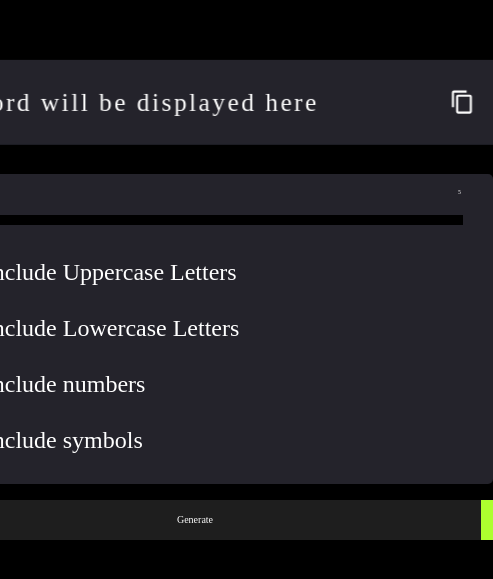
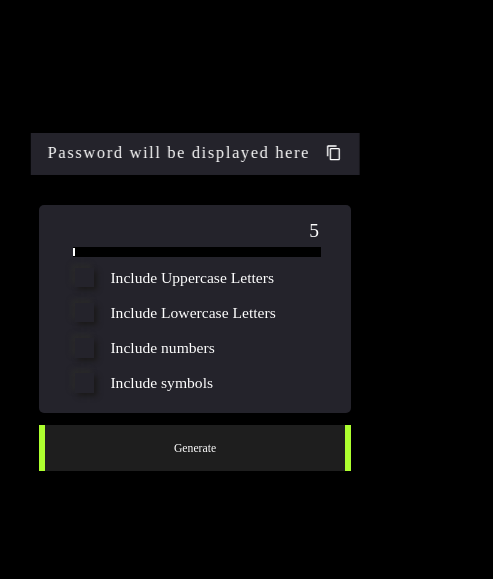
Before and after one commit to Uchiha-Itachi0/Mai_Kisi_Ko_Development_nahi_pdhta, a Next.js app in the folder Web Development/password-generator/: page / in a window 390 px wide. Shown: the part 129-708 px from the top of the page, 493 px wide, since content can reach past the window. Built offline with nearby package versions, Linux system fonts and the light colour scheme.

Commit message:
Added responsiveness

```diff
--- a/Web Development/password-generator/Components/Button.tsx
+++ b/Web Development/password-generator/Components/Button.tsx
@@ -68,7 +68,7 @@ const ButtonStyled = styled.div<styleProps>`
     position: absolute;
     z-index: 1;
     transition: .5s;
-    font-size: max(10px, 1vw);
+    font-size: max(10px, 1.5vw);
 
     &:nth-child(1){
       transition-delay: .2s;
@@ -81,7 +81,12 @@ const ButtonStyled = styled.div<styleProps>`
     }
   }
 
-
+  @media only screen and (max-width: 800px){
+    padding: 1.2em;
+    h1{
+      font-size: 3vw;
+    }
+  }
 `;
 const Button: NextPage<Props> = ({
     WIDTH = "5vw",
--- a/Web Development/password-generator/Components/Card.tsx
+++ b/Web Development/password-generator/Components/Card.tsx
@@ -10,10 +10,11 @@ import generatePassword from "../utils/password_generator";
 const CardStyle = styled.div`
     display: flex;
     flex-direction: column;
-    gap: 2em;
+    gap: 2.5vw;
+    width: max(300px, 40vw);
     .card_display_password{
-      background: #24232B;
-      height: 80px;
+      background: transparent;
+      height: max(80px, 5vw);
       position: relative;
     }
   .card_display_mid{
@@ -25,7 +26,7 @@ const CardStyle = styled.div`
     .card_display_mid_range_container{
       display: flex;
       justify-content: space-between;
-      margin-bottom: 1em;
+      margin-bottom: 1vw;
 
       h1{
         font-size: 1.5vw;
@@ -34,7 +35,9 @@ const CardStyle = styled.div`
     }
 
     .card_display_mid_checkbox_container{
-      margin-top: 1em;
+      display: flex;
+      flex-direction: column;
+      margin-top: 1vw;
     }
   }
   .card_button{
@@ -42,6 +45,37 @@ const CardStyle = styled.div`
     justify-content: center;
     align-items: center;
     height: 2vw;
+  }
+
+  @media only screen and (max-width: 800px) {
+    gap: 2em;
+    width: 60vw;
+
+    .card_display_mid{
+      .card_display_mid_range_container{
+        h1{
+          font-size: 3vw;
+        }
+      }
+    }
+  }
+  @media only screen and (max-width: 450px) {
+    width: 80vw;
+    .card_display_password{
+      height: 10vw;
+      background: transparent;
+    }
+
+    .card_display_mid{
+      .card_display_mid_range_container{
+        h1{
+          font-size: 5vw;
+        }
+      }
+      .card_display_mid_checkbox_container{
+        gap: 2vw;
+      }
+    }
   }
 
 `;
--- a/Web Development/password-generator/Components/CheckBox.tsx
+++ b/Web Development/password-generator/Components/CheckBox.tsx
@@ -3,11 +3,11 @@ import styled from "styled-components";
 import { useState, Dispatch, SetStateAction, MouseEvent } from "react";
 const CheckBoxStyle = styled.div`
     .check_box_container{
-      width: 500px;
-      padding: 1em;
+      width: 100%;
+      padding: 1vw;
       display: flex;
       flex-direction: row;
-      gap: 2em;
+      gap: 2vw;
 
       .check_box_container_checkbox{
         width: 2vw;
@@ -27,11 +27,43 @@ const CheckBoxStyle = styled.div`
         align-items: center;
 
         h1{
-          font-size: max(1.5vw, 1.5em);
+          font-size: max(1.5vw, 1em);
         }
       }
     }
 
+  @media only screen and (max-width: 800px) {
+    .check_box_container{
+      gap: 2em;
+
+      .check_box_container_checkbox{
+        width: 4vw;
+        height: 4vw;
+      }
+
+      .check_box_container_heading_container{
+        h1{
+          font-size: 3vw;
+        }
+      }
+    }
+  }
+  @media only screen and (max-width: 450px) {
+    .check_box_container{
+      gap: 1em;
+
+      .check_box_container_checkbox{
+        width: 5vw;
+        height: 5vw;
+      }
+
+      .check_box_container_heading_container{
+        h1{
+          font-size: 4vw;
+        }
+      }
+    }
+  }
 `;
 interface checkbox{
     lowercase: boolean;
--- a/Web Development/password-generator/Components/DisplayPassword.tsx
+++ b/Web Development/password-generator/Components/DisplayPassword.tsx
@@ -47,16 +47,17 @@ const StyledDisplayPassword = styled.div<styleProps>`
       color: ${({COLOR}) => COLOR};
       position: absolute;
       inset: 0;
-      padding: 1em 2em;
+      padding: 2vw 3.2vw;
       z-index: 1;
       transform: translateZ(50px);
 
       .display_password_container_copy_icon{
         cursor: pointer;
+        font-size: max(1.5em, 1.5vw);
       }
 
       h1{
-        font-size: max(1.5vw, 1.5em);
+        font-size: max(1.5vw, 1em);
         letter-spacing: .1em;
       }
     }
@@ -64,6 +65,35 @@ const StyledDisplayPassword = styled.div<styleProps>`
     .display_password_container_back{
       transform: rotateX(180deg);
 
+    }
+  }
+
+  @media screen and (max-width: 800px){
+    .display_password{
+      .display_password_container{
+        padding: .1em 1em;
+
+        h1{
+          font-size: 3vw;
+        }
+
+        .display_password_container_copy_icon{
+          font-size: 3vw;
+        }
+      }
+    }
+  }
+  @media screen and (max-width: 450px){
+    .display_password{
+      .display_password_container{
+        h1{
+          font-size: 4vw;
+        }
+
+        .display_password_container_copy_icon{
+          font-size: 4vw;
+        }
+      }
     }
   }
 ;`
--- a/Web Development/password-generator/Components/Range.tsx
+++ b/Web Development/password-generator/Components/Range.tsx
@@ -5,8 +5,8 @@ interface Props {
     WIDTH?: string;
     inputRangeHandler: any;
     RANGE_VALUE: number;
-    MIN_RANGE: number;
-    MAX_RANGE: number;
+    MIN_RANGE?: number;
+    MAX_RANGE?: number;
 }
 
 interface styleProps{
@@ -34,7 +34,7 @@ input[type="range"] {
     width: .6vw;
     height: 2vw;
     background: #fff;
-    box-shadow: -407px 0 0 400px greenyellow;
+    box-shadow: -1000px 0 0 1000px greenyellow;
   }
   &::-moz-range-thumb{
     -webkit-appearance: none;
```
